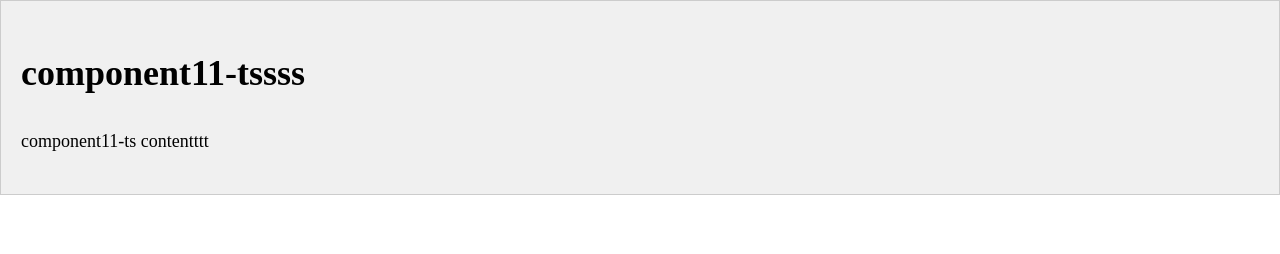
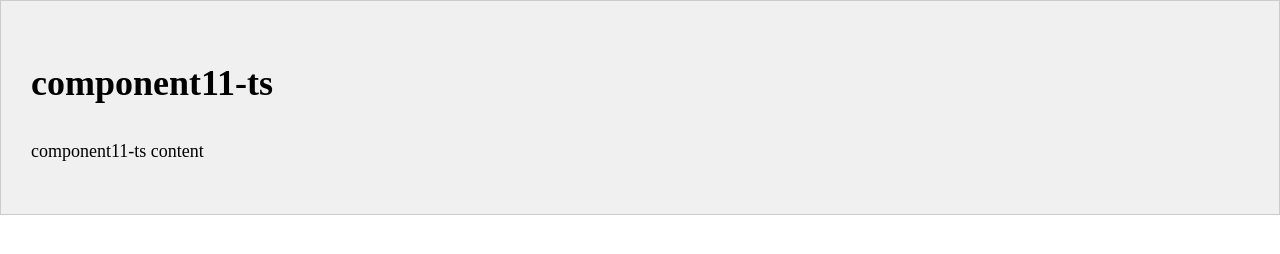
Before and after one commit to yoniaiz/puppeteer-ui-teskit, a website: page sandbox/public/component11-ts.html in a window 1280 px wide. Drawn offline with Linux system fonts and the light colour scheme.

Commit message:
revert html

```diff
--- a/sandbox/public/component11-ts.html
+++ b/sandbox/public/component11-ts.html
@@ -16,14 +16,14 @@
     }
     #app {
       background-color: #f0f0f0;
-      padding: 20px;
+      padding: 30px;
       border: 1px solid #ccc;
     }
   </style>
   <body>
     <div id="app">
-      <h1>component11-tssss</h1>
-      <p>component11-ts contentttt</p>
+      <h1>component11-ts</h1>
+      <p>component11-ts content</p>
     </div>
   </body>
 </html>
```
